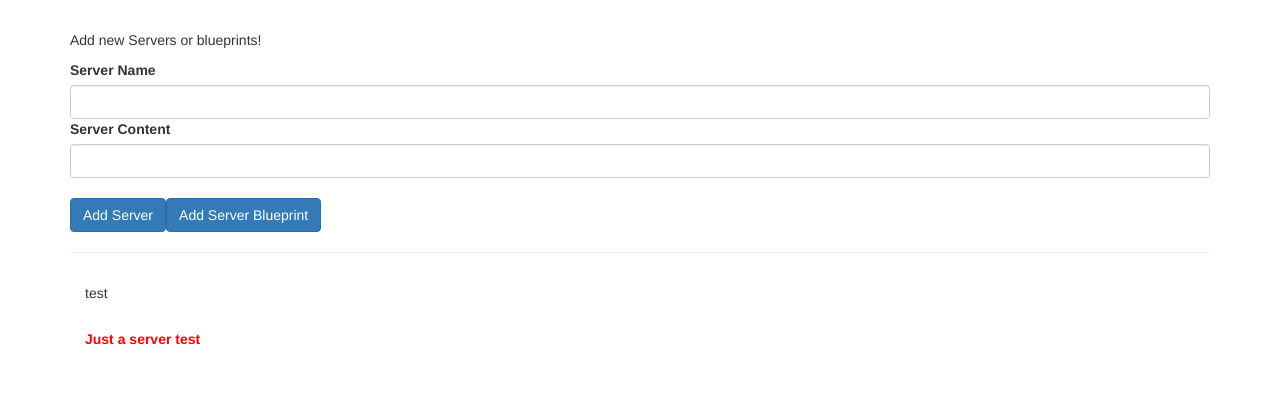
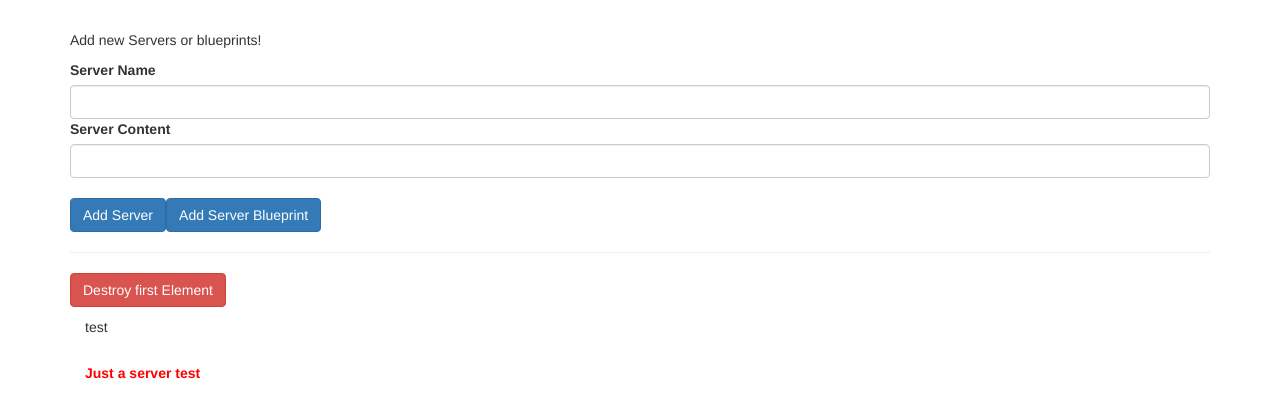
Before and after one commit to BeataJ/cmp-databinding, an Angular app: page / in a window 1280 px wide. Shown: the top 418 px of the page. Built offline with nearby package versions, Linux system fonts and the light colour scheme.

Commit message:
add OnDestroy()

```diff
--- a/src/app/app.component.html
+++ b/src/app/app.component.html
@@ -6,6 +6,7 @@
   <hr>
   <div class="row">
     <div class="col-xs-12">
+      <button class="btn btn-danger" (click)="onDestroyFirst()">Destroy first Element</button>
       <app-server-element
         *ngFor="let serverElement of serverElements"
         [srvElement]="serverElement"
--- a/src/app/app.component.ts
+++ b/src/app/app.component.ts
@@ -23,4 +23,8 @@ export class AppComponent {
       content: blueprintData.serverContent
     });
   }
+
+  onDestroyFirst() {
+    this.serverElements.splice(0, 1);
+  }
 }
--- a/src/app/server-element/server-element.component.ts
+++ b/src/app/server-element/server-element.component.ts
@@ -9,7 +9,8 @@ import {
   AfterContentInit,
   AfterContentChecked,
   AfterViewInit,
-  AfterViewChecked
+  AfterViewChecked,
+  OnDestroy
 } from '@angular/core';
 
 @Component({
@@ -25,7 +26,8 @@ export class ServerElementComponent implements
   AfterContentInit,
   AfterContentChecked,
   AfterViewInit,
-  AfterViewChecked {
+  AfterViewChecked,
+  OnDestroy {
   @Input('srvElement') element: {type: string, name: string, content: string};
 
   constructor() {
@@ -54,11 +56,15 @@ export class ServerElementComponent implements
   }
 
   ngAfterViewInit() {
-    console.log('ngAfterContentInit called!')
+    console.log('ngAfterViewInit called!')
   }
 
   ngAfterViewChecked() {
-    console.log('ngAfterContentChecked');
+    console.log('ngAfterViewChecked');
+  }
+
+  ngOnDestroy() {
+    console.log('ngOnDestroy called!')
   }
 
 }
```
